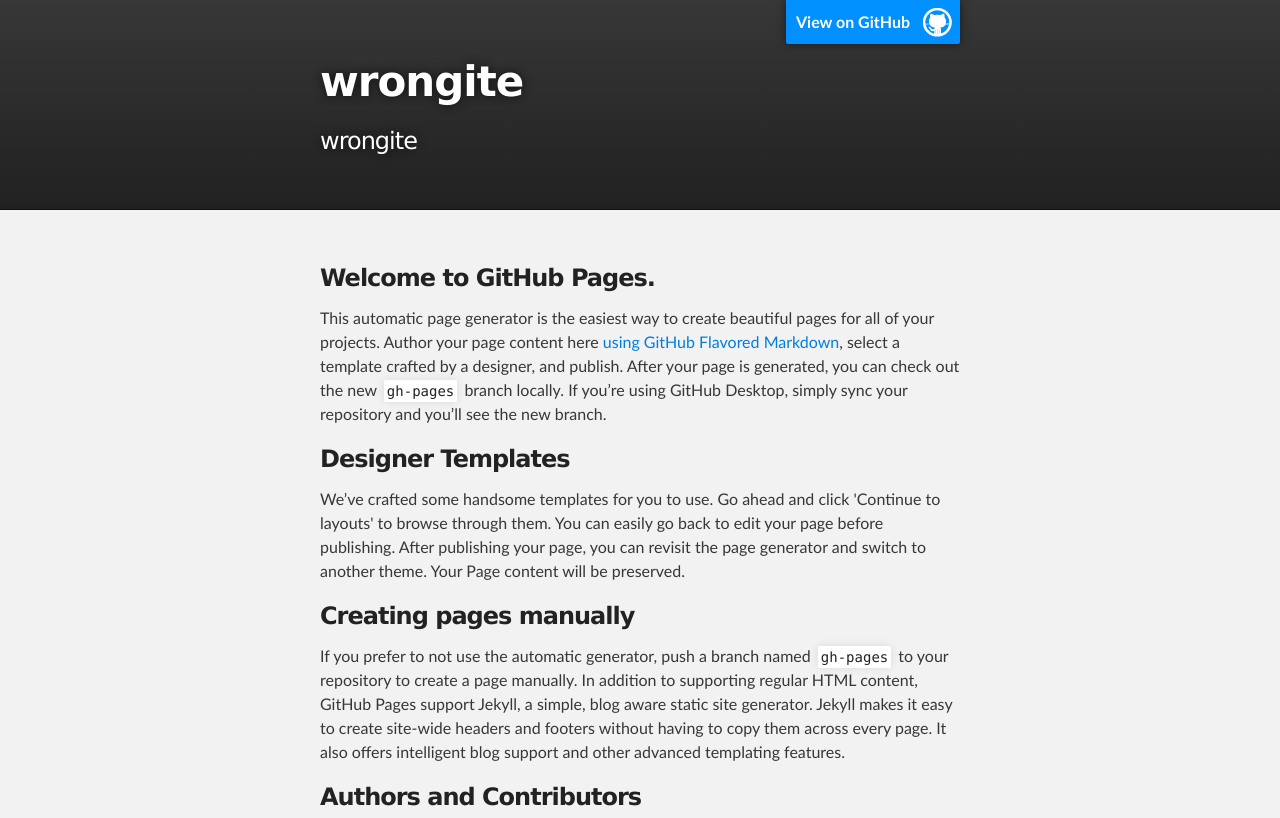
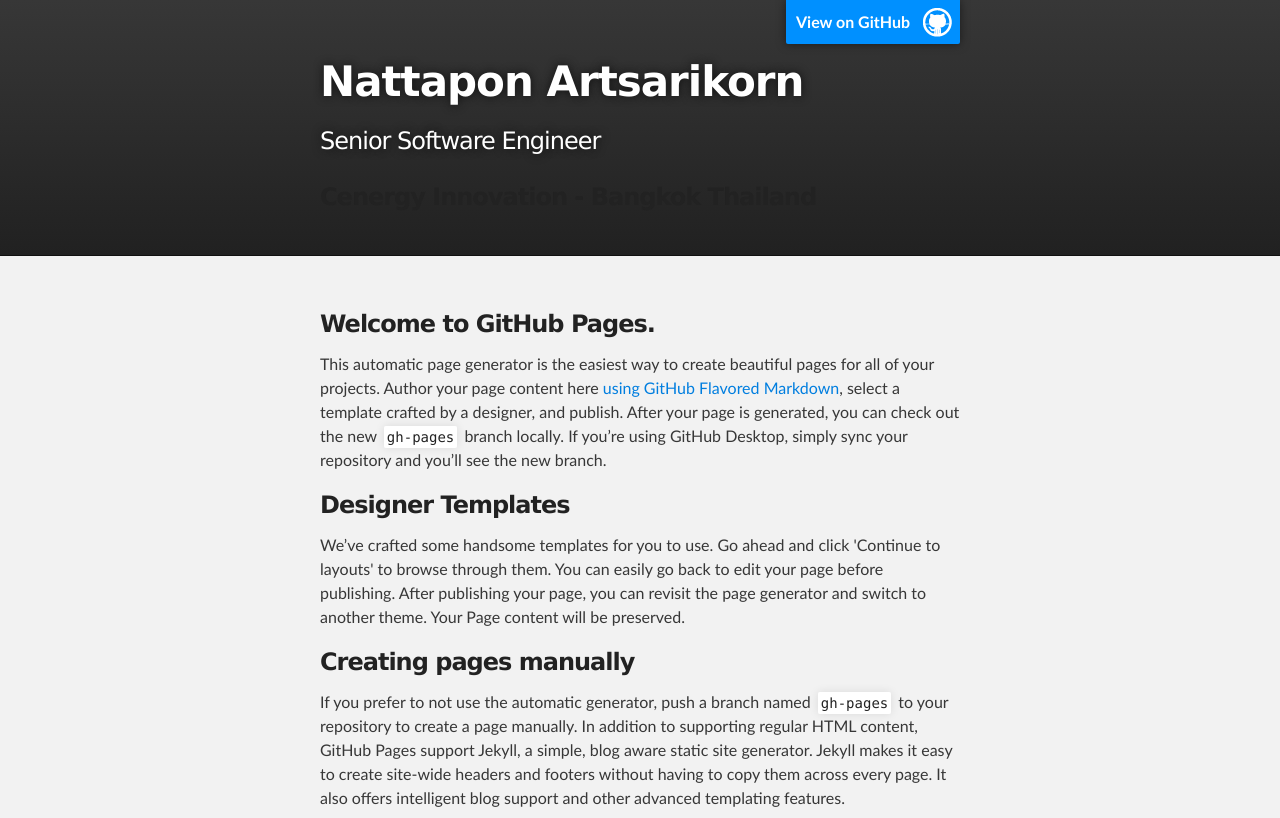
Before and after one commit to wrongite/wrongite.github.io, a plain HTML site: page index.html in a window 1280 px wide. Shown: the top 818 px of the page. Drawn offline with Linux system fonts and the light colour scheme.

Commit message:
Update index.html

```diff
--- a/index.html
+++ b/index.html
@@ -18,8 +18,9 @@
         <header class="inner">
           <a id="forkme_banner" href="https://github.com/wrongite">View on GitHub</a>
 
-          <h1 id="project_title">wrongite</h1>
-          <h2 id="project_tagline">wrongite</h2>
+          <h1 id="project_title">Nattapon Artsarikorn</h1>
+          <h2 id="project_tagline">Senior Software Engineer</h2>
+          <h3>Cenergy Innovation - Bangkok Thailand</h3>
 
         </header>
     </div>
```
